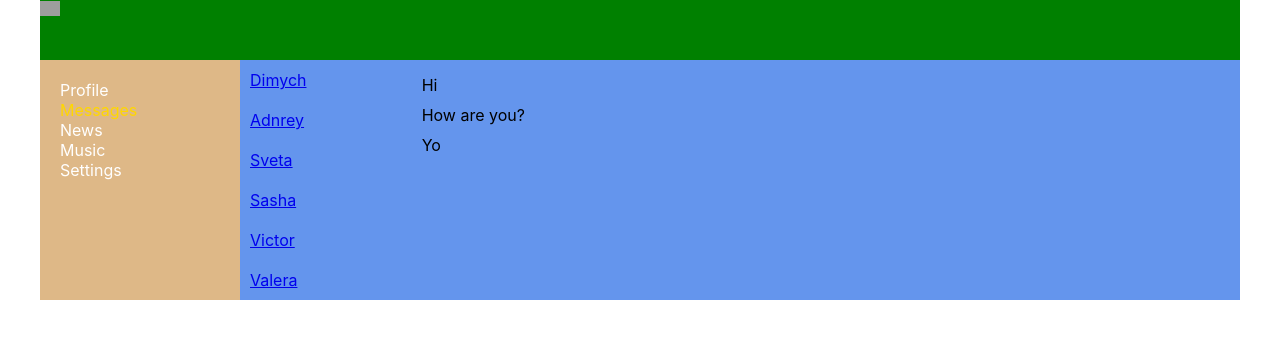
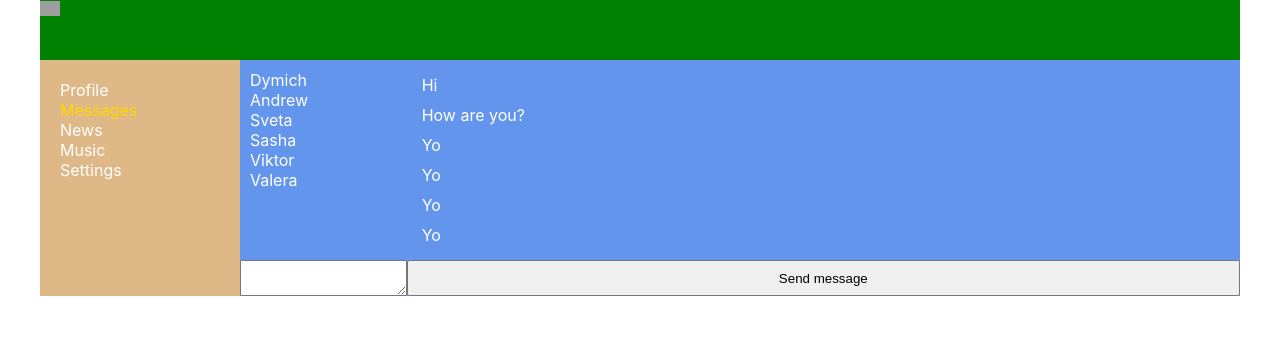
Before and after one commit to Kochakov/SocialPage, a React (Create React App) app: page /dialogs in a window 1280 px wide. Shown: the top 338 px of the page. Built offline with nearby package versions, Linux system fonts and the light colour scheme; grey boxes are pictures that could not be loaded.

Commit message:
add create posts, structured project, learn state

```diff
--- a/src/App.js
+++ b/src/App.js
@@ -9,18 +9,22 @@ import News from './components/News/News';
 import Music from './components/Music/Music';
 import Settings from './components/Settings/Settings';
 
-const App = () => {
+const App = (props) => {
+
+
+
+
   return (
     <BrowserRouter>
       <div className="app-wrapper">
         <Header />
         <Navbar />
-        <div class="app-wrapper-content">
-          <Route path='/dialogs' component={Dialogs} />
-          <Route path='/profile' component={Profile} />
-          <Route path='/news' component={News} />
-          <Route path='/music' component={Music} />
-          <Route path='/settings' component={Settings} />
+        <div className="app-wrapper-content">
+          <Route path='/dialogs' render={() => <Dialogs state={props.state.dialogsPage} />} />
+          <Route path='/profile' render={() => <Profile profilePage={props.state.profilePage} addPost={props.addPost} updateNewPostText={props.updateNewPostText}/>} />
+          <Route path='/news' render={() => <News />} />
+          <Route path='/music' render={() => <Music />} />
+          <Route path='/settings' render={() => <Settings />} />
         </div>
       </div>
     </BrowserRouter>
--- /dev/null
+++ b/src/components/Dialogs/DialogItem/DialogItem.jsx
@@ -0,0 +1,16 @@
+import React from "react";
+import { NavLink } from "react-router-dom";
+import s from "./../Dialogs.module.css";
+
+const DialogItem = (props) => {
+
+
+
+    return (
+        <div className={s.dialog + ' ' + s.active}>
+            <NavLink to={"/dialogs/" + props.id} activeClassName={s.active}> {props.name} </NavLink>
+        </div>
+    )
+}
+
+export default DialogItem
--- a/src/components/Dialogs/Dialogs.jsx
+++ b/src/components/Dialogs/Dialogs.jsx
@@ -1,44 +1,34 @@
 import React from "react";
 import { NavLink } from "react-router-dom";
 import s from "./Dialogs.module.css";
+import DialogItem from "./DialogItem/DialogItem";
+import Message from "./Message/Message";
 
-const DialogItem = (props) => {
+const Dialogs = (props) => {
 
+    let dialogsElements = props.state.dialogsData.map(dialog => <DialogItem name={dialog.name} id={dialog.id} />)
+
+    let messagesElements = props.state.messagesData.map(messages => <Message text={messages.message} />)
+
+
+    let newPostElement = React.createRef()
+
+  const addMessage = () => {
+    let text = newPostElement.current.value
+    alert(text)
+  }
 
 
     return (
-        <div className={s.dialog + ' ' + s.active}>
-            <NavLink to={"/dialogs/" + props.id}> {props.name} </NavLink>
-        </div>
-    )
-}
-
-const Message = (props) => {
-    return(
-        <div className={s.message}>
-            {props.text}
-        </div>
-    )
-}
-
-
-
-const Dialogs = (props) => {
-    return (
         <div className={s.dialogs}>
             <div className={s.dialogsItems}>
-                <DialogItem name="Dimych" id="1"/>
-                <DialogItem name="Adnrey" id="2"/>
-                <DialogItem name="Sveta" id="3"/>
-                <DialogItem name="Sasha" id="4"/>
-                <DialogItem name="Victor" id="5"/>
-                <DialogItem name="Valera" id="6"/>
+                {dialogsElements}
             </div>
             <div className={s.messages}>
-                <Message text='Hi' />
-                <Message text='How are you?' />
-                <Message text='Yo' />
+                {messagesElements}
             </div>
+            <textarea ref={newPostElement}></textarea>
+            <button onClick={addMessage}>Send message</button>
         </div>
     )
 }
--- a/src/components/Dialogs/Dialogs.module.css
+++ b/src/components/Dialogs/Dialogs.module.css
@@ -3,11 +3,17 @@
   grid-template-columns: 2fr 10fr;
 }
 
-.dialogsItems .dialog{
+.dialogsItems{
   padding: 10px;
+
 }
 
-.dialogsItems .active{
+.dialogsItems a{
+  color: white;
+  text-decoration: none;
+}
+
+.dialogsItems a.active{
   color:gold;
 }
 
@@ -15,6 +21,7 @@
   padding: 10px;
 }
 
-.message{
+.messages .message{
   padding: 5px;
+  color: white;
 }
--- /dev/null
+++ b/src/components/Dialogs/Message/Message.jsx
@@ -0,0 +1,13 @@
+import React from "react";
+import s from "./../Dialogs.module.css";
+
+
+const Message = (props) => {
+    return (
+        <div className={s.message}>
+            {props.text}
+        </div>
+    )
+}
+
+export default Message
--- a/src/components/Profile/MyPosts/MyPosts.jsx
+++ b/src/components/Profile/MyPosts/MyPosts.jsx
@@ -2,21 +2,37 @@ import React from 'react';
 import s from "./MyPosts.module.css"
 import Post from './Post/Post';
 
-const MyPosts = () => {
+const MyPosts = (props) => {
+
+
+  let postsElements = props.posts.map( p => <Post message={p.message} like={p.likesCount} /> )
+
+  let newPostElement = React.createRef()
+
+  const addPost = () => {
+    props.addPost()
+
+  }
+
+  let onPostChange = () => {
+    let text = newPostElement.current.value
+    props.updateNewPostText(text)
+  }
+
+
   return (
     <div className={s.postsBlock}>
       <h3>My post</h3>
       <div>
         <div>
-          <textarea></textarea>
+          <textarea onChange={ onPostChange } ref={newPostElement} value={props.newPostText}></textarea>
         </div>
         <div>
-          <button>Add post</button>
+          <button onClick={ addPost }>Add post</button>
         </div>
       </div>
       <div className={s.posts}>
-        <Post message='Hi, how are you?' like='15' />
-        <Post message='It is my first post' like='50' />
+        {postsElements}
       </div>
     </div>
   )
--- a/src/components/Profile/Profile.jsx
+++ b/src/components/Profile/Profile.jsx
@@ -3,11 +3,15 @@ import MyPosts from './MyPosts/MyPosts';
 import s from "./Profile.module.css"
 import ProfileInfo from './ProfileInfo/ProfileInfo';
 
-const Profile = () => {
+
+
+const Profile = (props) => {
+
+
   return (
     <div>
       <ProfileInfo />
-      <MyPosts />
+      <MyPosts posts={props.profilePage.posts} addPost={props.addPost} newPostText={props.profilePage.newPostText} updateNewPostText={props.updateNewPostText}/>
     </div>
   )
 }
--- a/src/index.js
+++ b/src/index.js
@@ -1,15 +1,24 @@
 import React from 'react';
+import reportWebVitals from './reportWebVitals';
+import store from './redux/state'
 import ReactDOM from 'react-dom';
 import './index.css';
 import App from './App';
-import reportWebVitals from './reportWebVitals';
 
+
+
+ let rerenderEntireTree = (state) => {
 ReactDOM.render(
   <React.StrictMode>
-    <App />
+    <App state={state} addPost={store.addPost.bind(store)} updateNewPostText={store.updateNewPostText.bind(store)}/>  {/* bind биндит обращение addPost и updateNewPostText строго к store. */}
   </React.StrictMode>,
   document.getElementById('root')
 );
+}
+
+rerenderEntireTree(store.getState());
+
+store.subscribe(rerenderEntireTree)
 
 // If you want to start measuring performance in your app, pass a function
 // to log results (for example: reportWebVitals(console.log))
--- /dev/null
+++ b/src/redux/state.js
@@ -0,0 +1,60 @@
+let store = {
+    _state: {
+        profilePage: {
+            posts: [
+                { id: 1, message: 'Hi, how are you?', likesCount: 11 },
+                { id: 2, message: 'It is my first post', likesCount: 45 }
+            ],
+            newPostText: 'itp'
+        },
+
+        dialogsPage: {
+
+            dialogsData: [
+                { id: 1, name: 'Dymich' },
+                { id: 2, name: 'Andrew' },
+                { id: 3, name: 'Sveta' },
+                { id: 4, name: 'Sasha' },
+                { id: 5, name: 'Viktor' },
+                { id: 6, name: 'Valera' },
+            ],
+
+            messagesData: [
+                { id: 1, message: 'Hi' },
+                { id: 2, message: 'How are you?' },
+                { id: 3, message: 'Yo' },
+                { id: 4, message: 'Yo' },
+                { id: 5, message: 'Yo' },
+                { id: 6, message: 'Yo' }
+            ]
+        }
+
+    },
+    getState(){
+        return this._state;
+    },
+    _callSubscriber(){
+        console.log('state changed')
+    },
+    addPost(){
+        let newPost = {
+            id: 5,
+            message: this._state.profilePage.newPostText,
+            likesCount: 0
+        };
+
+        this._state.profilePage.posts.push(newPost);
+        this._state.profilePage.newPostText = ''
+        this._callSubscriber(this._state)
+    },
+    updateNewPostText(newText){
+        this._state.profilePage.newPostText = newText
+        this._callSubscriber(this._state)
+    },
+    subscribe(observer){
+        this._callSubscriber = observer; //observer pattern //publisher-subscriber
+    }
+}
+
+export default store;
+window.store = store;
```
